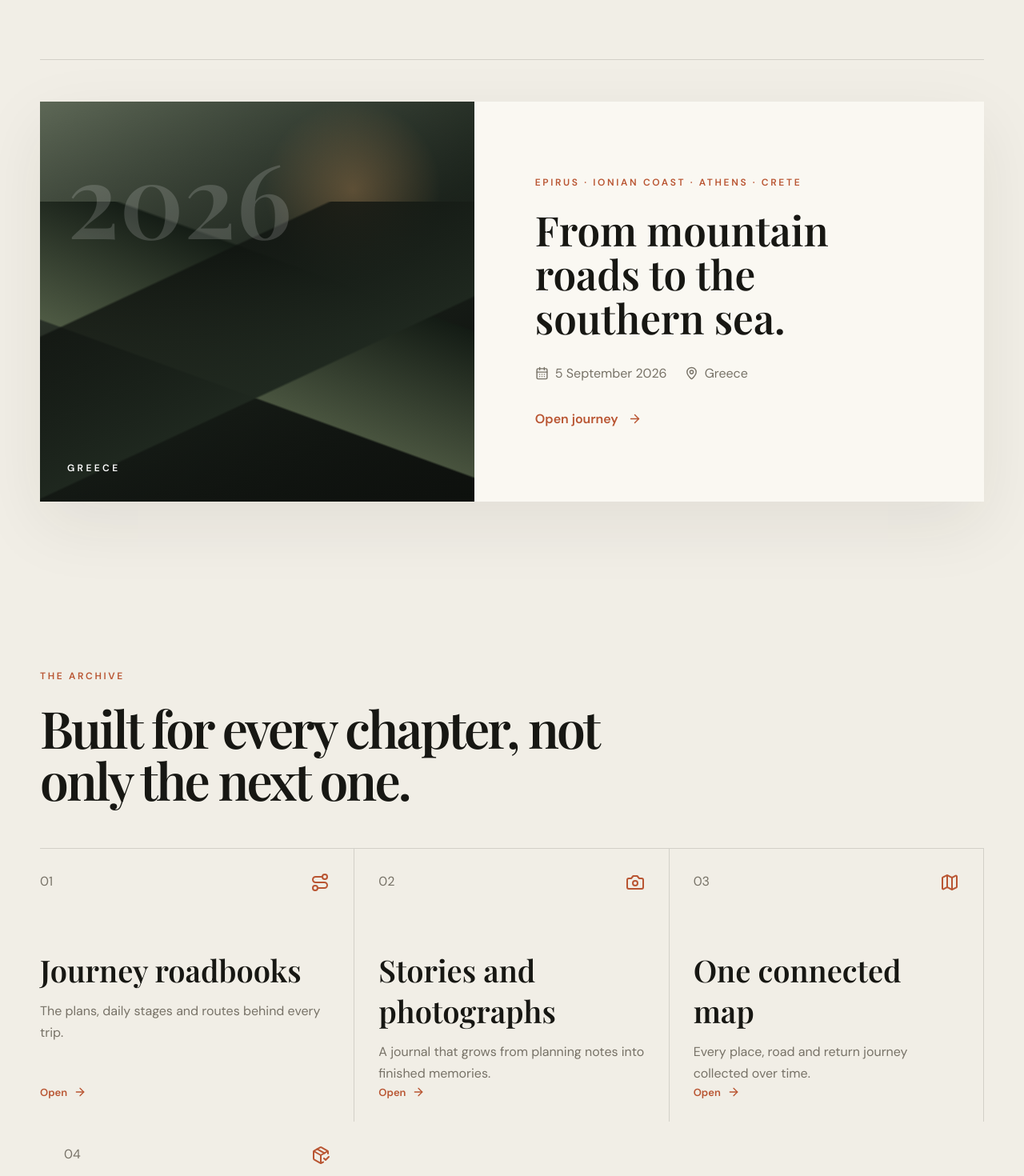
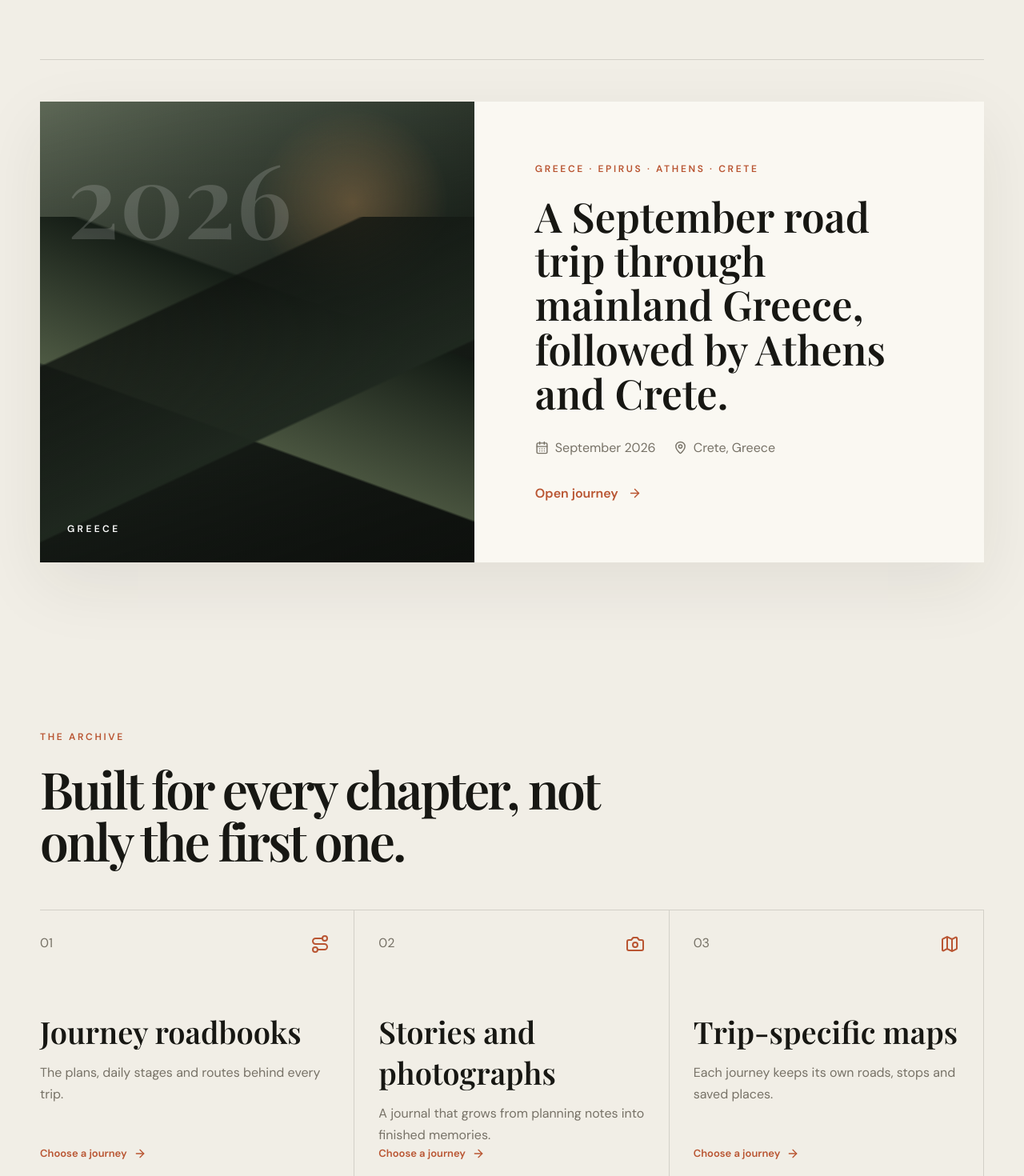
Before and after one commit to PrassasMichael/Two-Wheels-One-Way, a Next.js app: page / in a window 1280 px wide. Shown: the part 1120-2590 px from the top of the page at 80% size. Built offline with nearby package versions, Linux system fonts and the light colour scheme; a web font is replaced by a local one.

Commit message:
wire homepage to universal trip archive

```diff
--- a/app/page.tsx
+++ b/app/page.tsx
@@ -1,14 +1,5 @@
 import Link from "next/link";
-import {
-  ArrowRight,
-  Bike,
-  CalendarDays,
-  Camera,
-  Map,
-  MapPin,
-  PackageCheck,
-  Route,
-} from "lucide-react";
+import { ArrowRight, Bike, CalendarDays, Camera, Map, MapPin, PackageCheck, Route } from "lucide-react";
 import tripsData from "@/content/trips.json";
 import type { Trip } from "@/lib/types";
 
@@ -16,95 +7,44 @@ const trips = tripsData as Trip[];
 const featuredTrip = trips[0];
 
 const archiveFeatures = [
-  { href: "/roadbooks", icon: Route, title: "Journey roadbooks", text: "The plans, daily stages and routes behind every trip." },
-  { href: "/stories", icon: Camera, title: "Stories and photographs", text: "A journal that grows from planning notes into finished memories." },
-  { href: "/map", icon: Map, title: "One connected map", text: "Every place, road and return journey collected over time." },
-  { href: "/packing", icon: PackageCheck, title: "Packing and preparation", text: "A shared departure checklist for documents, equipment and everything needed on the road." },
+  { icon: Route, title: "Journey roadbooks", text: "The plans, daily stages and routes behind every trip." },
+  { icon: Camera, title: "Stories and photographs", text: "A journal that grows from planning notes into finished memories." },
+  { icon: Map, title: "Trip-specific maps", text: "Each journey keeps its own roads, stops and saved places." },
+  { icon: PackageCheck, title: "Packing and preparation", text: "Independent departure checklists for every journey." },
 ];
 
 export default function HomePage() {
   return (
     <main>
       <header className="site-header">
-        <a className="brand" href="#top" aria-label="Two Wheels, One Way home">
-          <span className="brand-mark"><Bike size={19} /></span>
-          <span>Two Wheels, One Way</span>
-        </a>
-        <nav aria-label="Primary navigation">
-          <a href="#journeys">Journeys</a>
-          <a href="#journal">Journal</a>
-          <a href="#story">Our story</a>
-        </nav>
+        <a className="brand" href="#top" aria-label="Two Wheels, One Way home"><span className="brand-mark"><Bike size={19} /></span><span>Two Wheels, One Way</span></a>
+        <nav aria-label="Primary navigation"><a href="#journeys">Journeys</a><a href="#journal">Archive</a><a href="#story">Our story</a></nav>
       </header>
 
       <section className="hero archive-hero" id="top">
         <div className="hero-noise" />
-        <div className="hero-content">
-          <p className="eyebrow">A PRIVATE TRAVEL BLOG</p>
-          <h1>Every journey leaves<br /><em>a story behind.</em></h1>
-          <p className="hero-copy">
-            Our plans before departure, our notes from the road and the memories we bring home — collected in one living archive.
-          </p>
-          <a className="primary-button" href="#journeys">Explore the journeys <ArrowRight size={18} /></a>
-        </div>
-        <div className="hero-route" aria-label="Travel archive themes">
-          <span>Plan</span><i /><span>Travel</span><i /><span>Remember</span>
-        </div>
+        <div className="hero-content"><p className="eyebrow">A PRIVATE TRAVEL BLOG</p><h1>Every journey leaves<br /><em>a story behind.</em></h1><p className="hero-copy">Our plans before departure, our notes from the road and the memories we bring home — collected in one living archive.</p><Link className="primary-button" href="/trips">Explore the journeys <ArrowRight size={18} /></Link></div>
+        <div className="hero-route" aria-label="Travel archive themes"><span>Plan</span><i /><span>Travel</span><i /><span>Remember</span></div>
       </section>
 
       <section className="journey-overview" id="journeys">
-        <div className="section-kicker">
-          <p className="eyebrow dark">LATEST JOURNEY</p>
-          <span className="status">{featuredTrip.status}</span>
-        </div>
-        <div className="journey-title-grid">
-          <h2>{featuredTrip.title}</h2>
-          <p>{featuredTrip.summary}</p>
-        </div>
-
-        <Link className="archive-trip-card" href="/trips/epirus-athens-crete-2026">
-          <div className="archive-trip-visual">
-            <span>2026</span>
-            <strong>GREECE</strong>
-          </div>
-          <div className="archive-trip-copy">
-            <p className="eyebrow dark">EPIRUS · IONIAN COAST · ATHENS · CRETE</p>
-            <h3>From mountain roads to the southern sea.</h3>
-            <div className="trip-meta-line">
-              <span><CalendarDays size={17} /> 5 September 2026</span>
-              <span><MapPin size={17} /> Greece</span>
-            </div>
-            <span className="text-link">Open journey <ArrowRight size={17} /></span>
-          </div>
+        <div className="section-kicker"><p className="eyebrow dark">LATEST JOURNEY</p><span className="status">{featuredTrip.status}</span></div>
+        <div className="journey-title-grid"><h2>{featuredTrip.title}</h2><p>{featuredTrip.summary}</p></div>
+        <Link className="archive-trip-card" href={`/trips/${featuredTrip.slug}`}>
+          <div className="archive-trip-visual"><span>{featuredTrip.year}</span><strong>{featuredTrip.countries.at(-1)?.toUpperCase()}</strong></div>
+          <div className="archive-trip-copy"><p className="eyebrow dark">{featuredTrip.tags.slice(0, 4).join(" · ").toUpperCase()}</p><h3>{featuredTrip.subtitle}</h3><div className="trip-meta-line"><span><CalendarDays size={17} /> {featuredTrip.month} {featuredTrip.year}</span><span><MapPin size={17} /> {featuredTrip.destination}</span></div><span className="text-link">Open journey <ArrowRight size={17} /></span></div>
         </Link>
       </section>
 
       <section className="chapter-section" id="journal">
-        <div className="section-heading">
-          <p className="eyebrow dark">THE ARCHIVE</p>
-          <h2>Built for every chapter, not only the next one.</h2>
-        </div>
+        <div className="section-heading"><p className="eyebrow dark">THE ARCHIVE</p><h2>Built for every chapter, not only the first one.</h2></div>
         <div className="chapter-grid archive-feature-grid">
-          {archiveFeatures.map(({ href, icon: Icon, title, text }, index) => (
-            <Link className="archive-feature-card" href={href} key={title}>
-              <div className="chapter-top"><span>0{index + 1}</span><Icon size={24} /></div>
-              <h3>{title}</h3>
-              <p>{text}</p>
-              <span className="feature-open">Open <ArrowRight size={16} /></span>
-            </Link>
-          ))}
+          {archiveFeatures.map(({ icon: Icon, title, text }, index) => <Link className="archive-feature-card" href="/trips" key={title}><div className="chapter-top"><span>0{index + 1}</span><Icon size={24} /></div><h3>{title}</h3><p>{text}</p><span className="feature-open">Choose a journey <ArrowRight size={16} /></span></Link>)}
         </div>
       </section>
 
-      <section className="quote" id="story">
-        <p>“We are not collecting destinations. We are collecting chapters.”</p>
-        <span>TWO WHEELS, ONE WAY</span>
-      </section>
-
-      <footer>
-        <div className="brand"><span className="brand-mark"><Bike size={19} /></span><span>Two Wheels, One Way</span></div>
-        <p>Private travel blog · Plans, roads and memories</p>
-      </footer>
+      <section className="quote" id="story"><p>“We are not collecting destinations. We are collecting chapters.”</p><span>TWO WHEELS, ONE WAY</span></section>
+      <footer><div className="brand"><span className="brand-mark"><Bike size={19} /></span><span>Two Wheels, One Way</span></div><p>Private travel blog · Plans, roads and memories</p></footer>
     </main>
   );
 }
```
